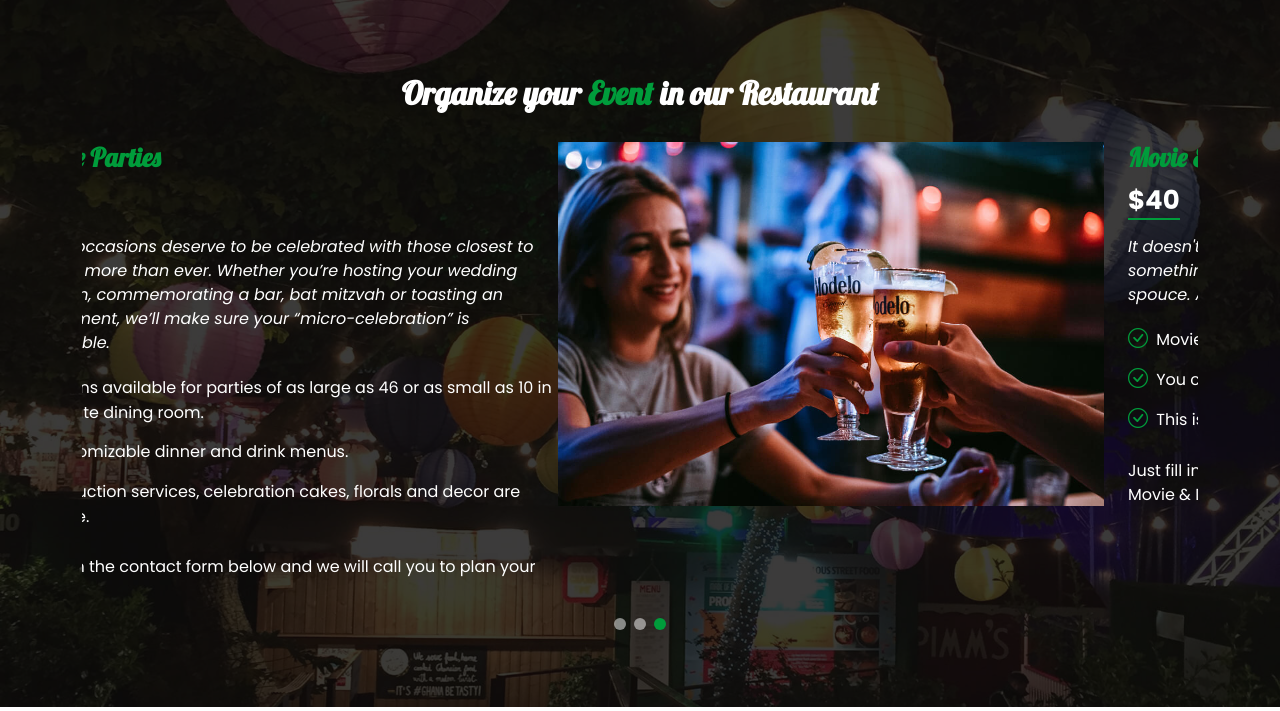
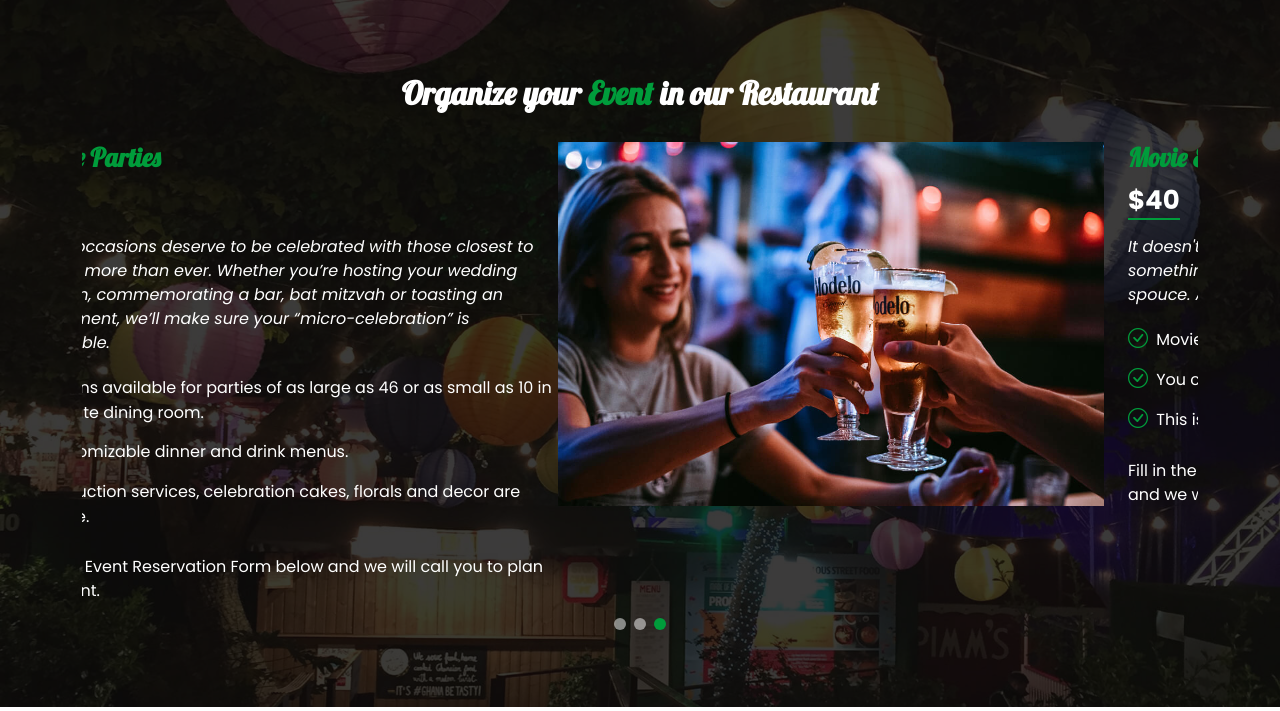
Before and after one commit to ellis882/charlies-restaurant-msp-4, a Django app: page / in a window 1280 px wide. Shown: the part 1959-2670 px from the top of the page. Run offline with Django 3.2, Linux system fonts and the light colour scheme; some libraries are stand-ins or nearby versions.

Commit message:
made changes in text index.html

```diff
--- a/home/templates/home/index.html
+++ b/home/templates/home/index.html
@@ -177,7 +177,7 @@
                     <p><span>$178</span></p>
                   </div>
                   <p class="fst-italic">
-                    If you want to celebrate your birthday in a nice and comfortable place, you are at the right adress at Charlie's.
+                    If you want to celebrate your birthday in a nice and comfortable place, you are at the right address at Charlie's.
                   </p>
                   <ul>
                     <li><i class="bi bi-check-circle"></i> Options available for parties of as large as 46 or as small as 10 in our private dining room.</li>
@@ -185,7 +185,7 @@
                     <li><i class="bi bi-check-circle"></i> You can also hire our house-dj for your party.</li>
                   </ul>
                   <p>
-                    Just fill in the contact form below and we will call you to plan your event.
+                    Fill in the Event Reservation Form below and we will call you to plan your event.
                   </p>
                 </div>
               </div>
@@ -208,7 +208,7 @@
                     <li><i class="bi bi-check-circle"></i> Production services, celebration cakes, florals and decor are available.</li>
                   </ul>
                   <p>
-                    Just fill in the contact form below and we will call you to plan your event.
+                    Fill in the Event Reservation Form below and we will call you to plan your event.
                   </p>
                 </div>
               </div>
@@ -231,7 +231,7 @@
                     <li><i class="bi bi-check-circle"></i> This is an exclusive offer that you just can't refuse.</li>
                   </ul>
                   <p>
-                    Just fill in the contact form below and say that you will book for Movie &amp; Dinner Night.
+                    Fill in the Event Reservation Form below at least one week before and we will contact you for the details.
                   </p>
                 </div>
               </div>
@@ -248,7 +248,7 @@
                     <p><span>$178</span></p>
                   </div>
                   <p class="fst-italic">
-                    If you want to celebrate your birthday in a nice and comfortable place, you are at the right adress at Charlie's.
+                    If you want to celebrate your birthday in a nice and comfortable place, you are at the right address at Charlie's.
                   </p>
                   <ul>
                     <li><i class="bi bi-check-circle"></i> Options available for parties of as large as 46 or as small as 10 in our private dining room.</li>
@@ -256,7 +256,7 @@
                     <li><i class="bi bi-check-circle"></i> You can also hire our house-dj for your party.</li>
                   </ul>
                   <p>
-                    Just fill in the contact form below and we will call you to plan your event.
+                    Fill in the Event Reservation Form below and we will call you to plan your event.
                   </p>
                 </div>
               </div>
@@ -281,7 +281,7 @@
                     <li><i class="bi bi-check-circle"></i> Production services, celebration cakes, florals and decor are available.</li>
                   </ul>
                   <p>
-                    Just fill in the contact form below and we will call you to plan your event.
+                    Fill in the Event Reservation Form below and we will call you to plan your event.
                   </p>
                 </div>
               </div>
@@ -306,7 +306,7 @@
                     <li><i class="bi bi-check-circle"></i> This is an exclusive offer that you just can't refuse.</li>
                   </ul>
                   <p>
-                    Just fill in the contact form below and say that you will book for Movie &amp; Dinner Night.
+                    Fill in the Event Reservation Form below at least one week before and we will contact you for the details.
                   </p>
                 </div>
               </div>
@@ -323,7 +323,7 @@
                     <p><span>$178</span></p>
                   </div>
                   <p class="fst-italic">
-                    If you want to celebrate your birthday in a nice and comfortable place, you are at the right adress at Charlie's.
+                    If you want to celebrate your birthday in a nice and comfortable place, you are at the right address at Charlie's.
                   </p>
                   <ul>
                     <li><i class="bi bi-check-circle"></i> Options available for parties of as large as 46 or as small as 10 in our private dining room.</li>
@@ -331,7 +331,7 @@
                     <li><i class="bi bi-check-circle"></i> You can also hire our house-dj for your party.</li>
                   </ul>
                   <p>
-                    Just fill in the contact form below and we will call you to plan your event.
+                    Fill in the Event Reservation Form below and we will call you to plan your event.
                   </p>
                 </div>
               </div>
@@ -354,7 +354,7 @@
                     <li><i class="bi bi-check-circle"></i> Production services, celebration cakes, florals and decor are available.</li>
                   </ul>
                   <p>
-                    Just fill in the contact form below and we will call you to plan your event.
+                    Fill in the Event Reservation Form below and we will call you to plan your event.
                   </p>
                 </div>
               </div>
@@ -377,7 +377,7 @@
                     <li><i class="bi bi-check-circle"></i> This is an exclusive offer that you just can't refuse.</li>
                   </ul>
                   <p>
-                    Just fill in the contact form below and say that you will book for Movie &amp; Dinner Night.
+                    Fill in the Event Reservation Form below at least one week before and we will contact you for the details.
                   </p>
                 </div>
               </div>
```
